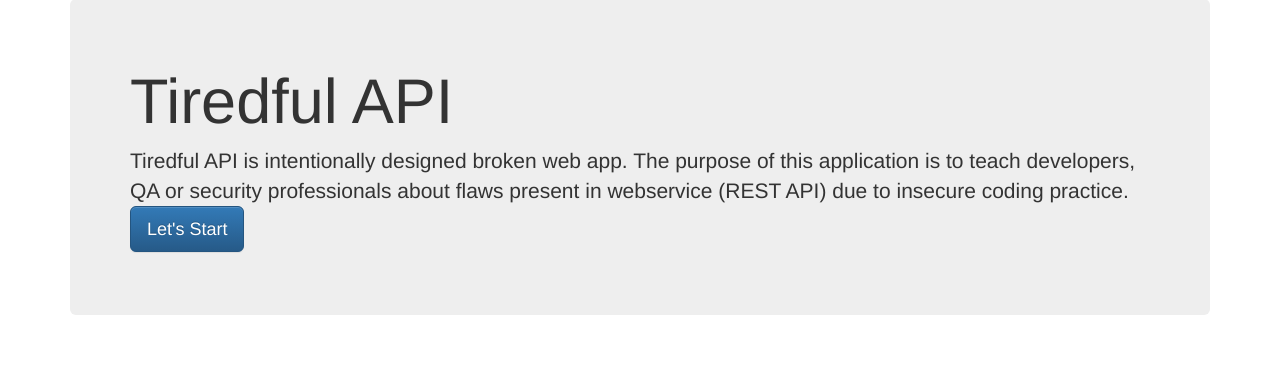
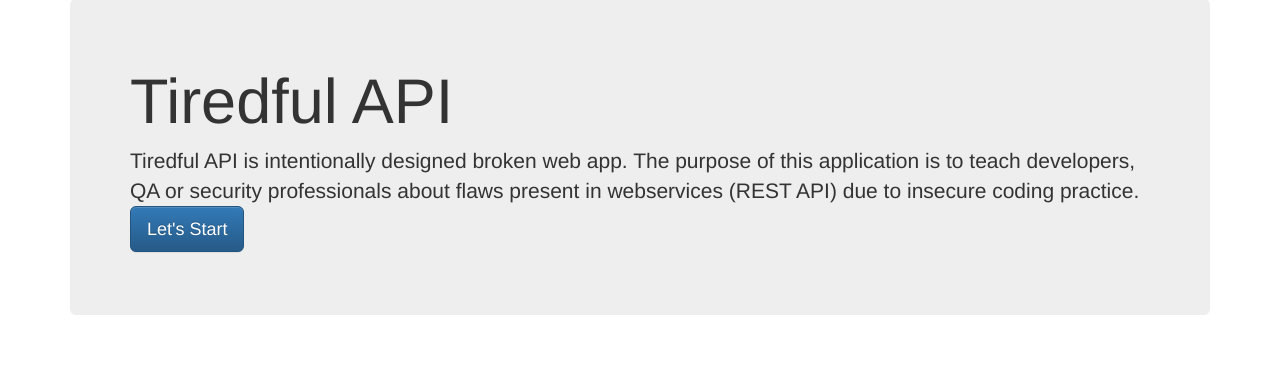
Before and after one commit to payatu/Tiredful-API, a Django app: page / in a window 1280 px wide. Shown: the part 73-445 px from the top of the page. Run offline with Django 3.2, Linux system fonts and the light colour scheme; some libraries are stand-ins or nearby versions.

Commit message:
Intro updated

```diff
--- a/Tiredful-API/intro/templates/intro/index.html
+++ b/Tiredful-API/intro/templates/intro/index.html
@@ -16,7 +16,7 @@
 {% block content %}
 <div class="jumbotron">
         <h1>Tiredful API</h1>
-        <p>Tiredful API is intentionally designed broken web app. The purpose of this application is to teach developers, QA  or security professionals about flaws present in webservice (REST API) due to insecure coding practice.
+        <p>Tiredful API is intentionally designed broken web app. The purpose of this application is to teach developers, QA  or security professionals about flaws present in webservices (REST API) due to insecure coding practice.
 
           <br>
           <a href="scenario" class="btn btn-lg btn-primary">Let's Start</a>
--- a/Tiredful-API/intro/templates/intro/scenarios.html
+++ b/Tiredful-API/intro/templates/intro/scenarios.html
@@ -18,7 +18,7 @@
 
 <p>
   TiredFul API is a web app intentionally developed to be insecure.
-  The purpose of the app to teach developers, QA  or security professionals about flaws present in webservice (REST API) due to insecure coding practice.
+  The purpose of the app to teach developers, QA  or security professionals about flaws present in webservices (REST API) due to insecure coding practice.
   Following are the scenarios implemented.
   <ol>
     <li>
```
Also changed, not shown: README.md.
